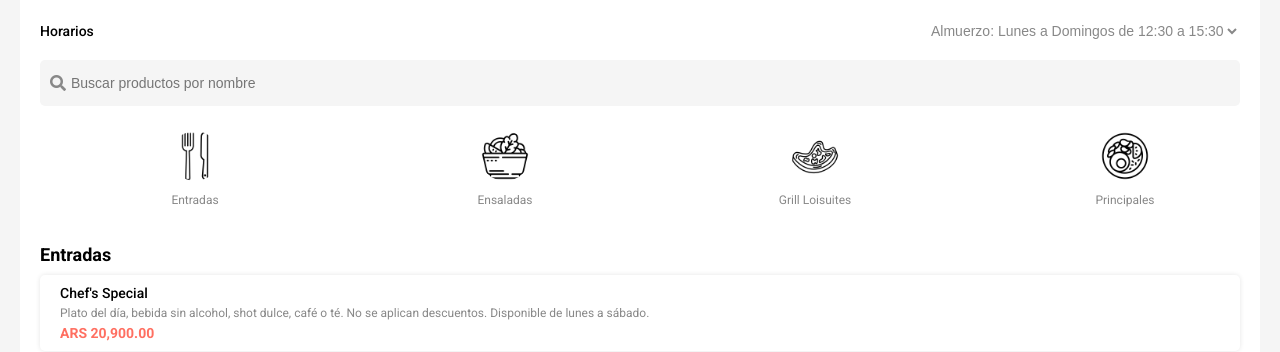
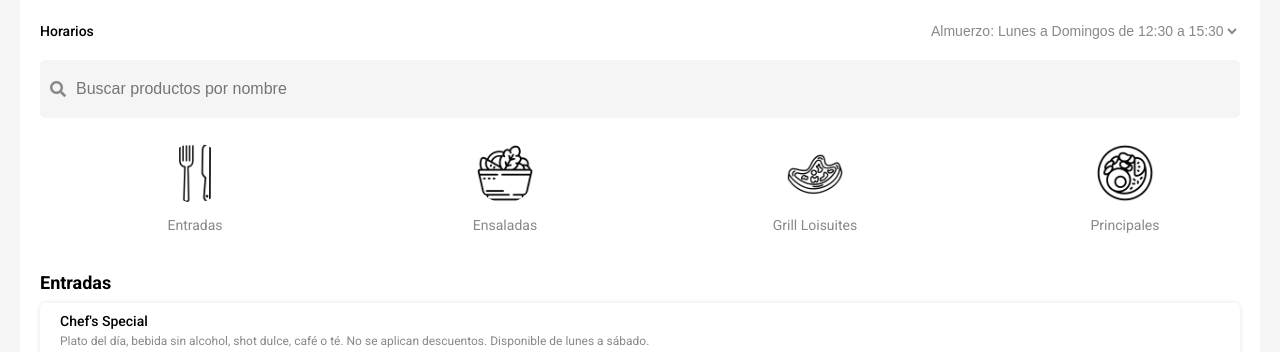
Before and after one commit to matuq83/jardinDeInvierno, a website: page index.html in a window 1280 px wide. Shown: the part 241-593 px from the top of the page. Drawn offline with Linux system fonts and the light colour scheme.

Commit message:
aumentando tamaño de font-size de titulo

```diff
--- a/CSS/styles.css
+++ b/CSS/styles.css
@@ -163,8 +163,8 @@ body {
    flex: 1;
    border: none;
    background: none;
-   font-size: 14px;
-   padding: 5px;
+   font-size: 16px;
+   padding: 10px;
 }
 
 .search-bar i {
@@ -185,13 +185,13 @@ body {
 }
 
 .categories .category img {
-   width: 50px;
-   height: 50px;
+   width: 60px;
+   height: 60px;
    border-radius: 50%;
 }
 
 .categories .category p {
-   font-size: 12px;
+   font-size: 14px;
    color: #888;
 }
 
@@ -282,7 +282,7 @@ body {
 }
 
 .footer p {
-   font-size: 12px;
+   font-size: 16px;
    color: #888;
 }
 
```
